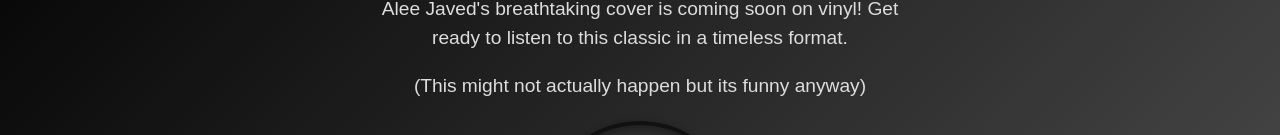
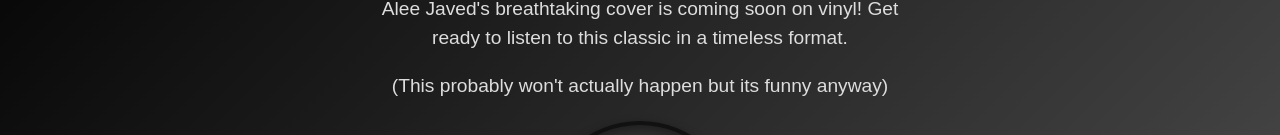
Before and after one commit to ArjanDeo/arjandeo.github.io, a plain HTML site: page index.html in a window 1280 px wide. Shown: the part 211-346 px from the top of the page. Drawn offline with Linux system fonts and the light colour scheme.

Commit message:
Update index.html

```diff
--- a/index.html
+++ b/index.html
@@ -134,7 +134,7 @@
     <div class="container">
         <h1>Dance Monkey</h1>
         <p>Alee Javed's breathtaking cover is coming soon on vinyl! Get ready to listen to this classic in a timeless format.</p>
-        <p>(This might not actually happen but its funny anyway)</p>
+        <p>(This probably won't actually happen but its funny anyway)</p>
         <div class="vinyl" id="vinyl"></div>
         <p class="hint">(Hint: Tap the record)</p>
         <div class="volume-control">
```
